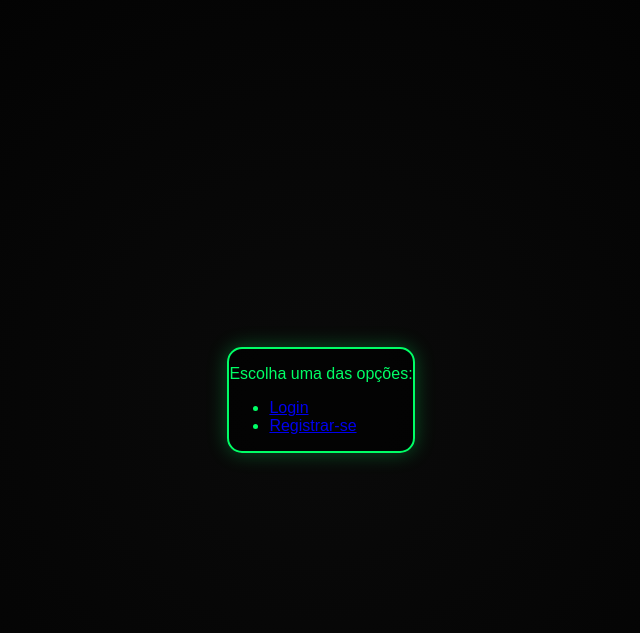
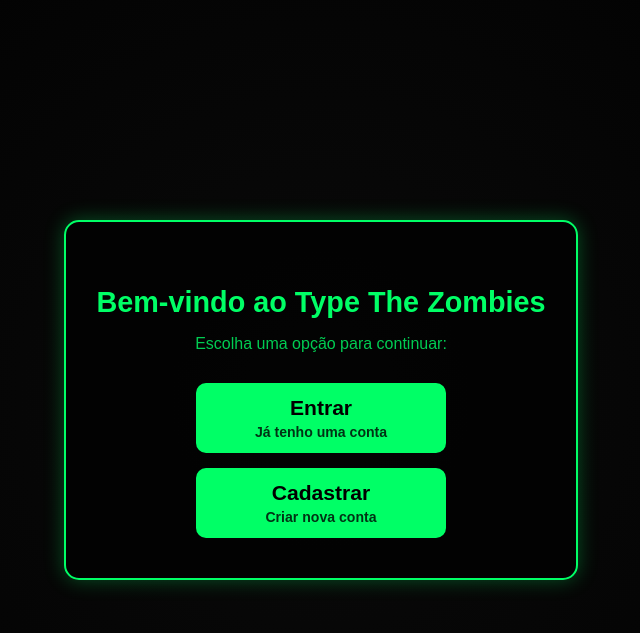
Before and after one commit to gabriel-ruvinski/typethezombies, a PHP site: page / in a window 1280 px wide. Shown: the top 633 px of the page, without its empty margins (319-959 px from the left). Run offline with PHP 8.4, Linux system fonts and the light colour scheme.

Commit message:
Estilizando a pagina de autenticação do index.php

```diff
--- a/index.php
+++ b/index.php
@@ -26,15 +26,20 @@
 
     <?php else: ?>
     <div class="tela tela-auth">
-    <p>Escolha uma das opções:</p>
-    <ul>
-        <?php if ($login): ?>
-        <li><a href="logout.php">Logout</a></li>
-        <?php else: ?>
-        <li><a href="php/login.php">Login</a></li>
-        <li><a href="php/register.php">Registrar-se</a></li>
-        <?php endif; ?>
-    </ul>
+    <div class="auth-header">
+        <h2>Bem-vindo ao Type The Zombies</h2>
+        <p>Escolha uma opção para continuar:</p>
+    </div>
+        <div class="auth-buttons">
+            <a class="botao auth-btn" href="php/login.php">
+                <span>Entrar</span>
+                <small>Já tenho uma conta</small>
+            </a>
+            <a class="botao auth-btn" href="php/register.php">
+                <span>Cadastrar</span>
+                <small>Criar nova conta</small>
+            </a>
+        </div>
     </div>
     <?php endif; ?>
 
--- a/styles/styles.css
+++ b/styles/styles.css
@@ -224,7 +224,7 @@ body {
 /* 5.3 Telas de Autenticação */
 .tela-login,
 .tela-registro,
-.tela-estatisticas {
+.tela-estatisticas, .tela-auth {
     text-align: center;
     padding: 20px;
     max-width: 400px;
@@ -262,6 +262,71 @@ body {
 #btnVoltarStats:hover {
     transform: scale(1.02);
     background: var(--cor-secundaria);
+}
+
+/* === TELA DE AUTENTICAÇÃO === */
+.tela-auth {
+    text-align: center;
+    padding: 40px 30px;
+    max-width: 450px;
+}
+
+.auth-header h2 {
+    color: var(--cor-texto);
+    margin-bottom: 10px;
+    font-size: 1.8em;
+}
+
+.auth-header p {
+    color: var(--cor-texto);
+    opacity: 0.8;
+    margin-bottom: 30px;
+}
+
+.auth-buttons {
+    display: flex;
+    flex-direction: column;
+    gap: 15px;
+    align-items: center;
+}
+
+.auth-btn {
+    width: 250px;
+    height: 70px;
+    display: flex;
+    flex-direction: column;
+    justify-content: center;
+    align-items: center;
+    text-decoration: none;
+    transition: all 0.3s ease;
+}
+
+.auth-btn span {
+    font-size: 1.2em;
+    font-weight: bold;
+}
+
+.auth-btn small {
+    font-size: 0.8em;
+    opacity: 0.8;
+    margin-top: 4px;
+}
+
+.auth-btn:hover {
+    transform: translateY(-3px);
+    box-shadow: 0 5px 15px var(--cor-sombra);
+}
+
+.auth-message {
+    padding: 30px;
+    background: rgba(0, 255, 102, 0.1);
+    border-radius: 10px;
+    border: 1px solid var(--cor-borda);
+}
+
+.auth-message p {
+    margin: 10px 0;
+    font-size: 1.1em;
 }
 
 /* === 6. ELEMENTOS DO JOGO === */
```
